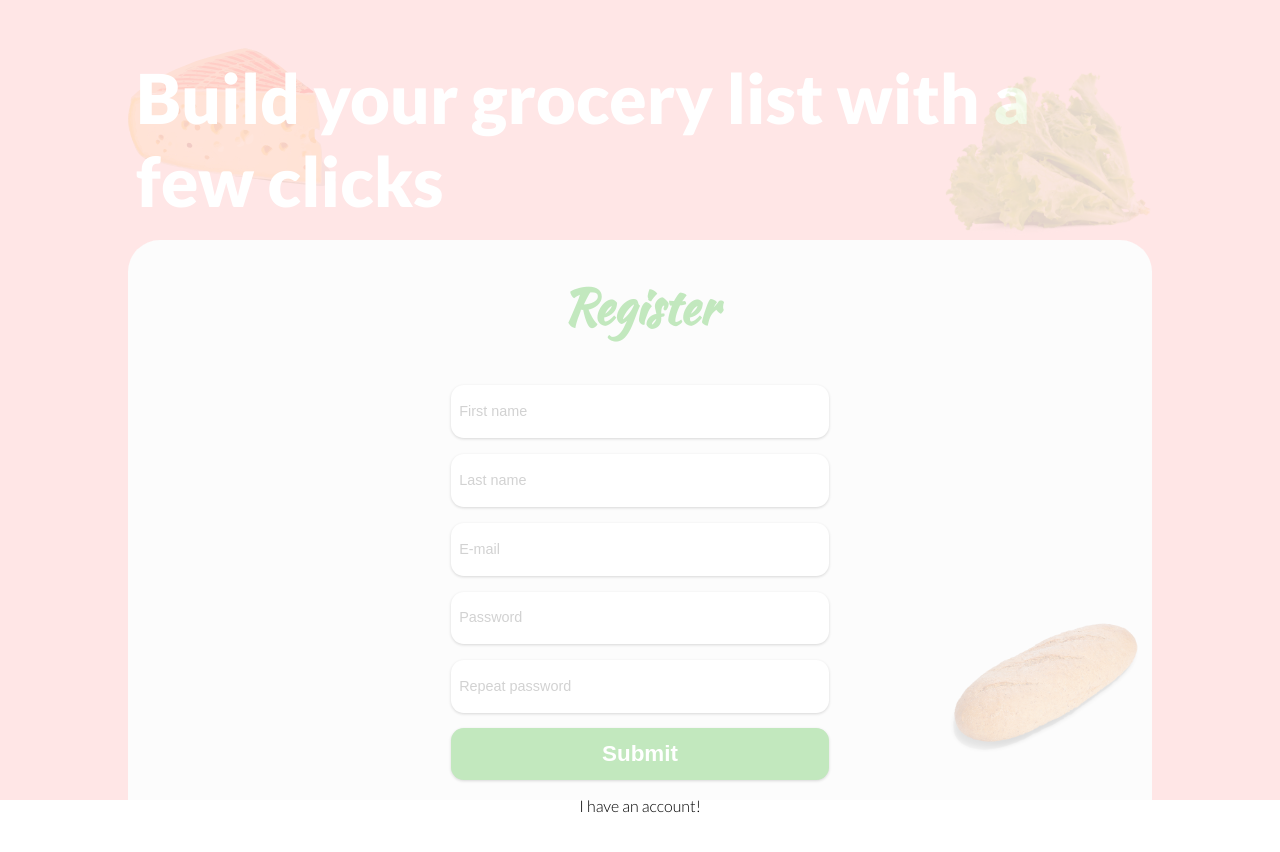
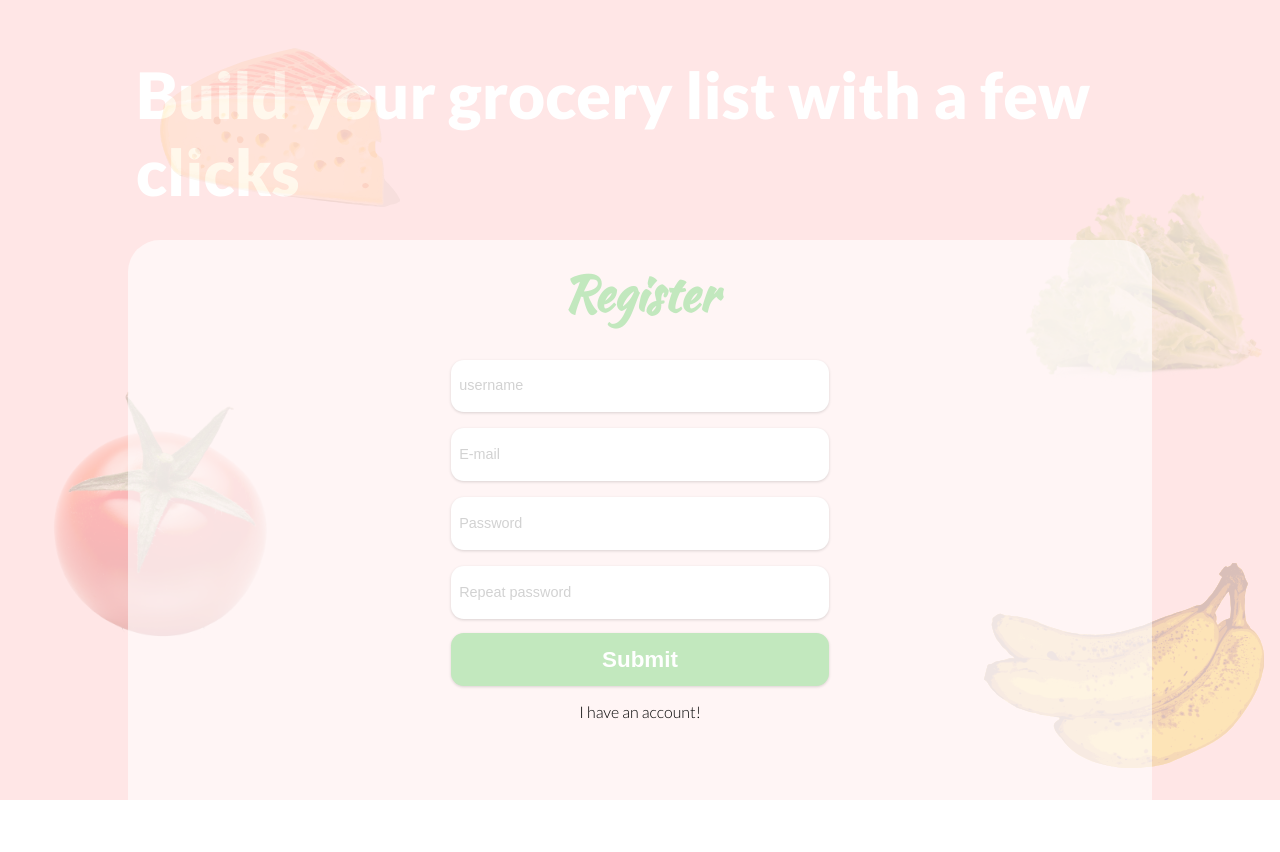
Before and after one commit to Ivailo663/ShoppingListApp, a React app: page / in a window 1280 px wide. Shown: the top 852 px of the page. After the commit the page ends 800 px from the top, so only its background shows below. Built offline with nearby package versions, Linux system fonts and the light colour scheme.

Commit message:
Forms - Some progress

```diff
--- a/src/components/App.js
+++ b/src/components/App.js
@@ -2,14 +2,23 @@ import React, { Component } from "react";
 import Auth from "./authComponents/Auth";
 import { FontAwesomeIcon } from "@fortawesome/react-fontawesome";
 import "@fortawesome/free-solid-svg-icons";
+import salat from "../styles/gallery/products/salat.svg";
+import cheese from "../styles/gallery/products/cheese.svg";
+import bread from "../styles/gallery/products/bread.svg";
+import bananas from "../styles/gallery/products/bananas.svg";
+import tomato from "../styles/gallery/products/tomato.svg";
 
 class App extends Component {
   render() {
     return (
       <div className="main">
         <div className="main-inner">
-
-        <Auth/>
+          <Auth />
+          <img src={cheese} alt="cheese" className="cheese" />
+          <img src={salat} alt="salat" className="salat" />
+          {/* <img src={bread} alt="bread" className="bread" /> */}
+          <img src={tomato} alt="tomato" className="tomato" />
+          <img src={bananas} alt="bananas" className="bananas" />
         </div>
       </div>
     );
--- a/src/components/authComponents/Auth.js
+++ b/src/components/authComponents/Auth.js
@@ -1,42 +1,36 @@
-import React, { Component } from 'react'
-import Login from './login/Login'
-import Register from './register/Register'
-import salat from  '../../styles/gallery/products/salat.svg'
-import cheese from '../../styles/gallery/products/cheese.svg'
-import bread from '../../styles/gallery/products/bread.svg'
-
+import React, { Component } from "react";
+import Login from "./login/Login";
+import Register from "./register/Register";
 
 class Auth extends Component {
   constructor(props) {
-        super(props)
+    super(props);
 
     this.state = {
-            haveAccount:false
+      haveAccount: false,
+    };
   }
-    }
-    toggleForm = () =>{
-        this.setState({haveAccount:!this.state.haveAccount})
-    }
+  toggleForm = () => {
+    this.setState({ haveAccount: !this.state.haveAccount });
+  };
 
   render() {
-        const{haveAccount} = this.state
+    const { haveAccount } = this.state;
     return (
       <div className="auth-container">
-            <img src={cheese} alt="cheese" className="cheese"/>
         <header>
-                        <h1>
-                        Build your grocery list with a few clicks
-                        </h1>
-                        <img src={salat} alt="salat" className="salat"/>
+          <h1>Build your grocery list with a few clicks</h1>
         </header>
         <section className="auth-body">
-                    <img src={bread} alt="bread" className="bread"/>
-                        {haveAccount?<Login toggle={this.toggleForm}/> : <Register toggle={this.toggleForm}/>}
+          {haveAccount ? (
+            <Login toggle={this.toggleForm} />
+          ) : (
+            <Register toggle={this.toggleForm} />
+          )}
         </section>
       </div>
-
-        )
+    );
   }
 }
 
-export default Auth
+export default Auth;
--- a/src/components/authComponents/register/Register.js
+++ b/src/components/authComponents/register/Register.js
@@ -1,4 +1,4 @@
-import React from 'react'
+import React from "react";
 
 function Register(props) {
   return (
@@ -7,32 +7,33 @@ function Register(props) {
       <div className="form-wrapper">
         <form>
           <div className="input-holder">
-                <input type="text" name="firstName" placeholder="First name"/>
+            <input type="text" name="username" placeholder="username" />
           </div>
 
           <div className="input-holder">
-                <input type="text" name="lastName" placeholder="Last name"/>
+            <input type="email" name="email" placeholder="E-mail" />
           </div>
 
           <div className="input-holder">
-               <input type="email" name="email" placeholder="E-mail"/>
-               </div>
-
-               <div className="input-holder">
-                <input type="password" name="password" placeholder="Password"/>
+            <input type="password" name="password" placeholder="Password" />
           </div>
           <div className="input-holder">
-               <input type="password" name="repeat-password" placeholder="Repeat password"/>
+            <input
+              type="password"
+              name="repeat-password"
+              placeholder="Repeat password"
+            />
           </div>
 
           <button>Submit</button>
         </form>
 
-            <p className="toggle-form" onClick={props.toggle}>I have an account!</p>
-
+        <p className="toggle-form" onClick={props.toggle}>
+          I have an account!
+        </p>
       </div>
     </div>
-    )
+  );
 }
 
-export default Register
+export default Register;
--- a/src/styles/App.scss
+++ b/src/styles/App.scss
@@ -1,201 +1,209 @@
-@import './colors_and_fonts.scss';
-@import './mixins.scss';
+@import "./colors_and_fonts.scss";
+@import "./mixins.scss";
 
-
-html,body{
-    margin:0;
-    padding:0;
+html,
+body {
+  margin: 0;
+  padding: 0;
   box-sizing: border-box;
   font-family: $fontMain;
-    height: 100%;
 }
-*{
-    box-sizing : border-box;
-    padding:0;
-    margin:0;
+* {
+  box-sizing: border-box;
+  padding: 0;
+  margin: 0;
 }
 //GENERAL CLASSES
-h1{
-color:$white;
-margin:0;
+h1 {
+  color: $white;
+  margin: 0;
 }
 
-h2{
+h2 {
   @include h2;
 }
-.cheese{
+.cheese {
   position: absolute;
   opacity: 0.5;
-    width: 13rem;
-    left: 0;
+  width: 30vmin;
+  left: calc(15% - 2rem);
   top: 3rem;
 }
 
-.bread{
+.bread {
   position: absolute;
   opacity: 0.3;
-    width: 13rem;
+  width: 30vmin;
   right: 0;
   bottom: 3rem;
 }
-.salat{
+.salat {
   position: absolute;
   opacity: 0.5;
-    width: 13rem;
-    right: 0;
-    bottom: 0;
+  width: 30vmin;
+  right: calc(0% + 1rem);
+  top: 12rem;
+}
+.tomato {
+  position: absolute;
+  opacity: 0.2;
+  width: 35vmin;
+  left: calc(3% - 1rem);
+  bottom: calc(21% - 2rem);
+}
+.bananas {
+  position: absolute;
+  opacity: 0.2;
+  width: 35vmin;
+  right: 10rem;
+  right: calc(0% + 1rem);
+  bottom: 2rem;
 }
 //GENERAL CLASSES END
-.main{
-    width:100vw;
-    background:$pink;
+.main {
+  width: 100vw;
+  background: $pink;
 
-
-    .main-inner{
-        width:100vw;
-        margin:0 auto;
-
+  .main-inner {
+    width: 100vw;
+    margin: 0 auto;
+    height: 100vh;
   }
 
-        @media (min-width: 600px){
-            .main-inner{
-                width:80vw;
+  @media (min-width: 600px) {
+    .main-inner {
+      width: 80vw;
     }
   }
-
-
 }
-@media (max-width: 600px){
-    .main{
-        width:100vw;
+@media (max-width: 600px) {
+  .main {
+    width: 100vw;
   }
 }
-.auth-container{
-    width:100%;
+.auth-container {
+  width: 100%;
   position: relative;
-    header{
-       height:30vh;
+  header {
     position: relative;
-       h1{
-           font-weight:bold;
+    h1 {
+      font-weight: bold;
       padding: 3.5rem 0.5rem;
-           font-size: 4.3rem;
+      font-size: 5vmax;
+      height: 30vh;
     }
   }
-    section{
-        height:auto;
-        background:$whiteDirty;
-        border-radius: 2rem 2rem 0 0 ;
+  section {
+    // height: 80vh;
+    background: $whiteTransparent;
+    border-radius: 2rem 2rem 0 0;
+    z-index: 1;
+    height: 70vh;
   }
-    @media only screen and (min-height: 600px){
-        section{
-            height:70vh;
 
-        }
-    }
-    .auth-body{
+  .auth-body {
     position: relative;
   }
 }
 
+.form-container {
+  text-align: center;
+  h2 {
+    @include h2($greenMain, $fontFunky);
+    margin: 0;
+    padding: calc(2rem - 1vw);
+  }
+  .form-wrapper {
+    padding: calc(1rem - 1vw);
+    max-width: 24rem;
+    margin: 0 auto;
+    display: flex;
+    flex-flow: column;
+    align-items: center;
 
-.form-container{
-    text-align: center;
-    h2{
-        @include h2($greenMain,$fontFunky);
-        margin:0;
-        padding:4vmin;
-    }
-    .form-wrapper{
-
-    padding:calc(1rem - 1vw);
-    max-width:24rem;
-    margin: 0 auto;
-    display:flex;
-    flex-flow:column;
-    align-items:center;
-
-      form{
-          width:100%;
-              input{
+    form {
+      width: 100%;
+      input {
         @include shadow;
-                  width:100%;
-                  height:2.8rem;
-                  border:none;
-                  margin:0.5rem 0;
-                  border-radius:0.8rem;
-                  padding:0.5rem;
-                  &:focus, &:active{
-                      outline:none;
-                      border:none;
+        width: 100%;
+        height: 2.8rem;
+        border: none;
+        margin: 0.5rem 0;
+        border-radius: 0.8rem;
+        padding: 0.5rem;
+        &:focus,
+        &:active {
+          outline: none;
+          border: none;
         }
         &::placeholder {
           color: $greyPlaceholder;
           font-size: 0.9rem;
         }
       }
-          button{
-              width:100%;
-              height:2.8rem;
-              border:none;
-              background:$greenMain;
-              border-radius:0.8rem;
-              color:#fff;
-              font-weight:700;
-              font-size:1.4rem;
-              margin-top:0.4rem;
-              border:none;
+      button {
+        width: 100%;
+        height: 2.8rem;
+        border: none;
+        background: $greenMain;
+        border-radius: 0.8rem;
+        color: #fff;
+        font-weight: 700;
+        font-size: 1.4rem;
+        margin-top: 0.4rem;
+        border: none;
         @include shadow;
-              &:focus, &:active{
-                  outline:none;
-                  border:none;
+        &:focus,
+        &:active {
+          outline: none;
+          border: none;
         }
       }
-          @media only screen and (min-width: 1240px){
-            input,button{
-                height:3.3rem;
+      @media only screen and (min-width: 1240px) {
+        input,
+        button {
+          height: 3.3rem;
         }
       }
     }
-    .toggle-form{
-        margin:1rem 0 3rem 0;
+    .toggle-form {
+      margin: 1rem 0 1rem 0;
       cursor: pointer;
-        strong{
-            color:$greenMain;
-            font-weight:700;
-
+      strong {
+        color: $greenMain;
+        font-weight: 700;
       }
     }
   }
 
-  .devider{
-    width:12rem;
-    border:1px solid $grey;
-    position:relative;
-    margin-bottom: 2rem;
-    span{
+  .devider {
+    width: 12rem;
+    border: 1px solid $grey;
+    position: relative;
+    margin: 2rem 0;
+    span {
       position: absolute;
-        background:$whiteDirty;
-        width:2.5rem;
-        @include absoluteCenter
+      background: $whiteTransparent;
+      width: 2.5rem;
+      @include absoluteCenter;
     }
   }
-  .social-media-options{
-      display:flex;
+  .social-media-options {
+    display: flex;
     position: relative;
     justify-content: center;
   }
-  .social-media-option{
-      width:3rem;
-      height:3rem;
+  .social-media-option {
+    width: 3rem;
+    height: 3rem;
     @include shadow;
-      border-radius:0.8rem;
+    background: $white;
+    border-radius: 0.8rem;
     position: relative;
-      margin:0.6rem;
-      img{
+    margin: 0.6rem;
+    img {
       position: absolute;
-          @include absoluteCenter
-
+      @include absoluteCenter;
     }
   }
 }
```
Lines whose indentation alone changed are shown as unchanged.
